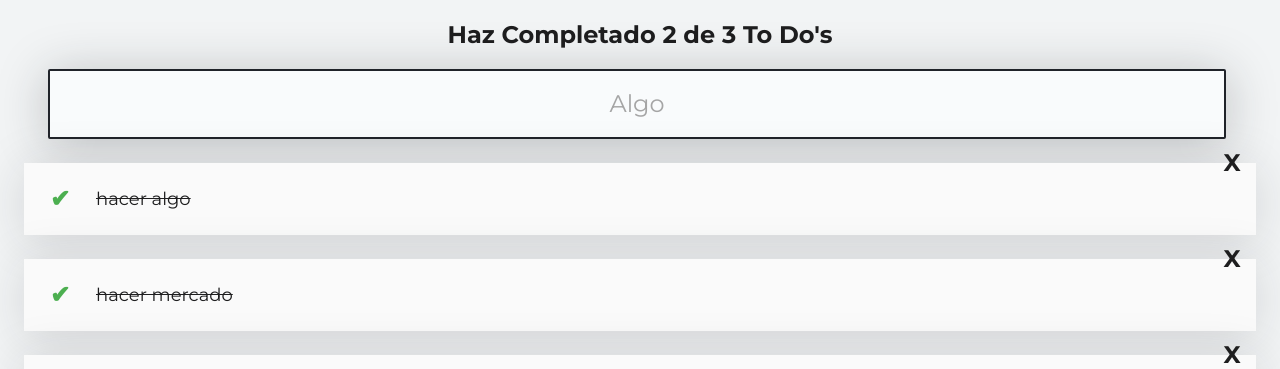
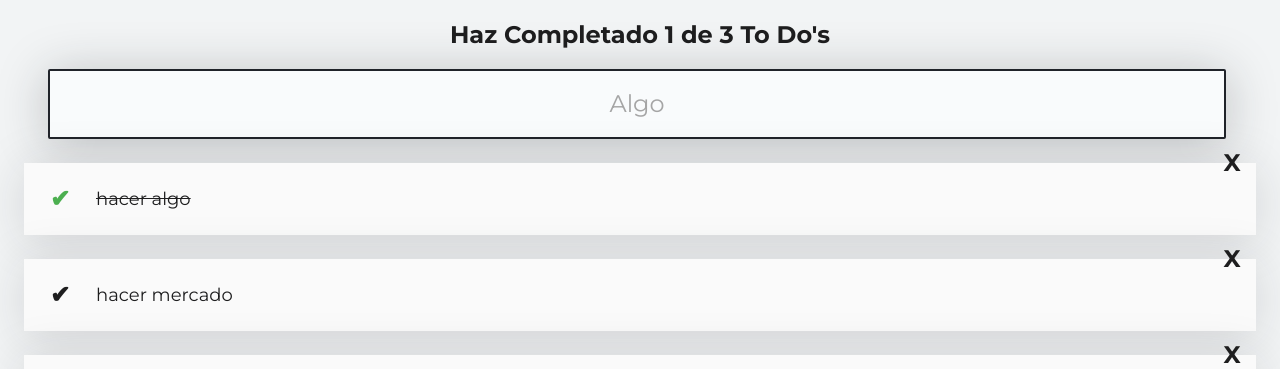
Before and after one commit to obarreraf/todolist-reactjs, a React (Create React App) app: page / in a window 1280 px wide. Shown: the top 369 px of the page. Built offline with nearby package versions, Linux system fonts and the light colour scheme.

Commit message:
Completando y Eliminando To Do's

```diff
--- a/src/App.js
+++ b/src/App.js
@@ -8,7 +8,7 @@ import { TodoItem } from "./TodoItem";
 
 const defaultTodos = [
   {text: 'hacer algo', completed: true},
-  {text: 'hacer mercado', completed: true},
+  {text: 'hacer mercado', completed: false},
   {text: 'Estudiar', completed: false},
 ]
 
@@ -32,6 +32,20 @@ function App() {
 
   }
 
+  const completeTodo = (text) => {
+    const todoIndex = todos.findIndex(todo => todo.text === text);
+    const newTodos = [...todos];
+    newTodos[todoIndex].completed = true;
+    setTodos(newTodos);
+  };
+
+  const deleteTodo = (text) => {
+    const todoIndex = todos.findIndex(todo => todo.text === text);
+    const newTodos = [...todos];
+    newTodos.splice(todoIndex, 1);
+    setTodos(newTodos);
+  };
+
   return (
     <React.Fragment>
       <TodoCounter
@@ -45,7 +59,13 @@ function App() {
       <CreateTodoButton />
 
       <TodoList>
-        {searchedTodos.map(todo =>(<TodoItem key={todo.text} text={todo.text} completed={todo.completed}/>))}
+        {searchedTodos.map(
+          todo =>(<TodoItem
+            key={todo.text}
+            text={todo.text}
+            completed={todo.completed}
+            onComplete={() =>completeTodo(todo.text)}
+            onDelete={() =>deleteTodo(todo.text)}/>))}
       </TodoList>
 
 
--- a/src/TodoItem.js
+++ b/src/TodoItem.js
@@ -2,19 +2,14 @@ import React from "react";
 import './TodoItem.css';
 
 function TodoItem(props){
-    const onComplete = () => {
-        alert('Ya completaste la tarea: ' + props.text);
-    };
-    const onDelete = () => {
-        alert('Eliminaste la tarea: ' + props.text);
-    };
+
     return (
         <li className="TodoItem">
             <span className={`Icon Icon-check ${props.completed && 'Icon-check--active'}`}
-            onClick={() => onComplete()}>✔</span>
+            onClick={() => props.onComplete()}>✔</span>
             <p className={`TodoItem-p ${props.completed && 'TodoItem-p--complete'}`}>{props.text}</p>
             <span  className="Icon Icon-delete"
-            onClick={() => onDelete()}>X</span>
+            onClick={() => props.onDelete()}>X</span>
         </li>
     )
 }
```
